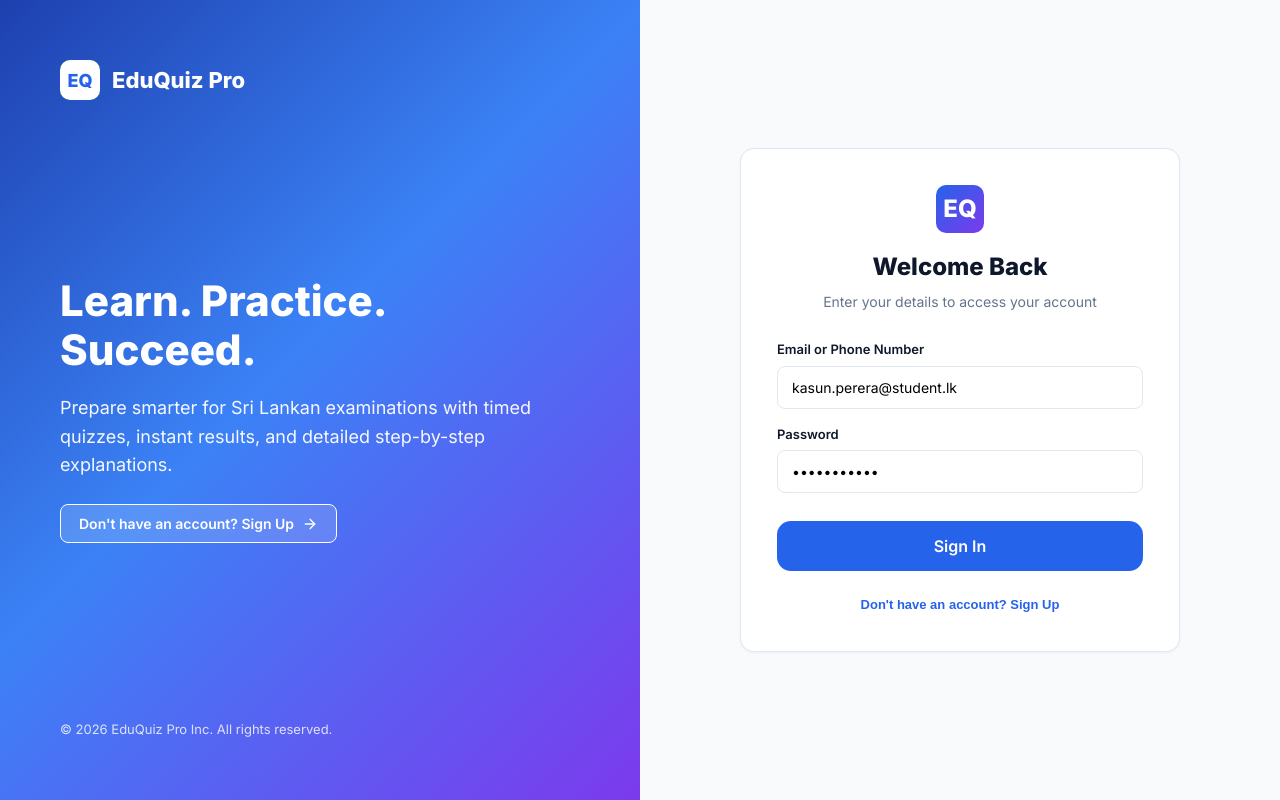
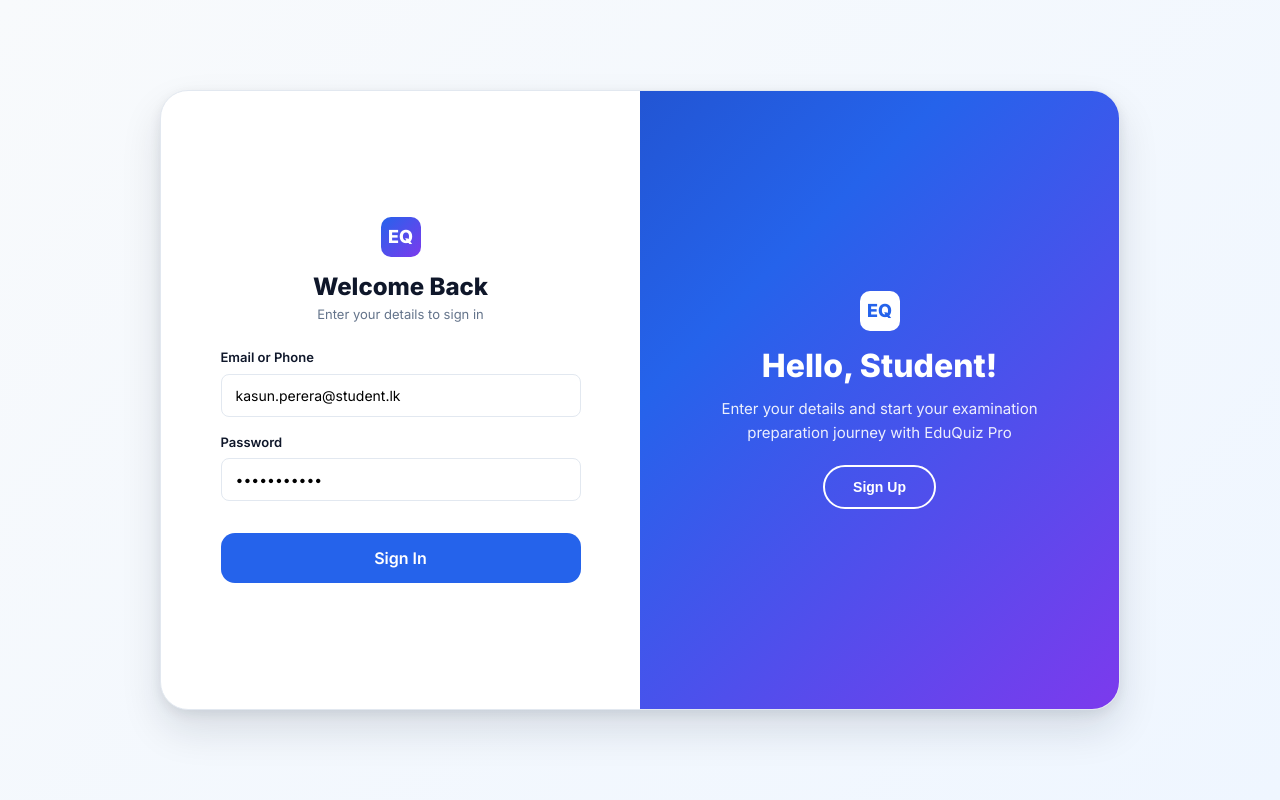
Before and after one commit to CASPIRE-Technologies/Quiz-Website-V2, a React (Vite) app in the folder frontend/: page /login in a window 1280 px wide. Built offline with nearby package versions, Linux system fonts and the light colour scheme.

Commit message:
feat: implement exact Solve It Smart animated sliding panel overlay with liquid color splash

```diff
--- a/frontend/src/index.css
+++ b/frontend/src/index.css
@@ -337,86 +337,171 @@ body {
   border-color: var(--color-primary);
 }
 
-/* Sliding Split Panel Auth Animation CSS */
-.auth-page-wrapper {
+/* ==========================================================================
+   SOLVE IT SMART / FLORIN POP SLIDING OVERLAY AUTH ANIMATION
+   ========================================================================== */
+
+.solve-auth-stage {
   display: flex;
+  justify-content: center;
+  align-items: center;
   min-height: 100vh;
-  width: 100vw;
-  overflow: hidden;
-  position: relative;
-  background-color: var(--color-bg);
+  background: linear-gradient(135deg, #F8FAFC 0%, #EFF6FF 100%);
+  padding: 20px;
 }
 
-.auth-hero-panel {
+.solve-auth-card {
+  background-color: #FFFFFF;
+  border-radius: 28px;
+  box-shadow: 0 20px 40px rgba(15, 23, 42, 0.12), 0 4px 12px rgba(15, 23, 42, 0.08);
+  position: relative;
+  overflow: hidden;
+  width: 960px;
+  max-width: 100%;
+  min-height: 620px;
+  border: 1px solid var(--color-border);
+}
+
+.form-container {
   position: absolute;
   top: 0;
-  left: 0;
-  width: 50%;
   height: 100%;
-  background: linear-gradient(135deg, #1E40AF 0%, #3B82F6 45%, #7C3AED 100%);
-  color: white;
-  padding: 60px;
-  display: flex;
-  flex-direction: column;
-  justify-content: space-between;
-  z-index: 10;
-  transition: transform 0.8s cubic-bezier(0.77, 0, 0.175, 1), background 0.8s ease;
-}
-
-.auth-hero-panel.active-signup {
-  transform: translateX(100%);
-  background: linear-gradient(135deg, #7C3AED 0%, #EC4899 55%, #2563EB 100%);
-}
-
-.auth-hero-panel.splashing-login {
-  width: 100%;
-  transform: translateX(0);
-  background: linear-gradient(135deg, #10B981 0%, #2563EB 50%, #7C3AED 100%);
-  animation: splashColorWave 1.2s infinite ease-in-out alternate;
-}
-
-.auth-form-panel {
-  position: absolute;
-  top: 0;
-  right: 0;
-  width: 50%;
-  height: 100%;
+  transition: all 0.6s ease-in-out;
   display: flex;
   align-items: center;
   justify-content: center;
-  padding: 32px;
-  z-index: 5;
-  transition: transform 0.8s cubic-bezier(0.77, 0, 0.175, 1);
+  padding: 40px;
 }
 
-.auth-form-panel.active-signup {
+.sign-in-container {
+  left: 0;
+  width: 50%;
+  z-index: 2;
+}
+
+.sign-up-container {
+  left: 0;
+  width: 50%;
+  opacity: 0;
+  z-index: 1;
+}
+
+.solve-auth-card.right-panel-active .sign-in-container {
+  transform: translateX(100%);
+  opacity: 0;
+}
+
+.solve-auth-card.right-panel-active .sign-up-container {
+  transform: translateX(100%);
+  opacity: 1;
+  z-index: 5;
+  animation: solveShow 0.6s ease-in-out;
+}
+
+@keyframes solveShow {
+  0%, 49.99% {
+    opacity: 0;
+    z-index: 1;
+  }
+  50%, 100% {
+    opacity: 1;
+    z-index: 5;
+  }
+}
+
+.overlay-container {
+  position: absolute;
+  top: 0;
+  left: 50%;
+  width: 50%;
+  height: 100%;
+  overflow: hidden;
+  transition: transform 0.6s ease-in-out;
+  z-index: 100;
+}
+
+.solve-auth-card.right-panel-active .overlay-container {
   transform: translateX(-100%);
 }
 
-/* Color Splash Animations */
+.overlay {
+  background: linear-gradient(135deg, #1E40AF 0%, #2563EB 50%, #7C3AED 100%);
+  background-repeat: no-repeat;
+  background-size: cover;
+  color: #FFFFFF;
+  position: relative;
+  left: -100%;
+  height: 100%;
+  width: 200%;
+  transform: translateX(0);
+  transition: transform 0.6s ease-in-out;
+}
+
+.solve-auth-card.right-panel-active .overlay {
+  transform: translateX(50%);
+}
+
+.overlay-panel {
+  position: absolute;
+  display: flex;
+  align-items: center;
+  justify-content: center;
+  flex-direction: column;
+  padding: 0 48px;
+  text-align: center;
+  top: 0;
+  height: 100%;
+  width: 50%;
+  transform: translateX(0);
+  transition: transform 0.6s ease-in-out;
+}
+
+.overlay-left {
+  transform: translateX(-20%);
+}
+
+.solve-auth-card.right-panel-active .overlay-left {
+  transform: translateX(0);
+}
+
+.overlay-right {
+  right: 0;
+  transform: translateX(0);
+}
+
+.solve-auth-card.right-panel-active .overlay-right {
+  transform: translateX(20%);
+}
+
+.ghost-btn {
+  background-color: transparent;
+  border: 2px solid #FFFFFF;
+  color: #FFFFFF;
+  font-weight: 700;
+  font-size: 14px;
+  padding: 12px 28px;
+  border-radius: var(--radius-full);
+  cursor: pointer;
+  transition: all 0.25s ease;
+  margin-top: 20px;
+}
+
+.ghost-btn:hover {
+  background-color: #FFFFFF;
+  color: var(--color-primary);
+  transform: translateY(-2px);
+  box-shadow: 0 6px 14px rgba(0, 0, 0, 0.15);
+}
+
+/* Splash Ripple Animation Keyframe */
 @keyframes circleSplashExpand {
   0% {
     transform: scale(0);
     opacity: 0.9;
   }
-  50% {
-    opacity: 1;
-  }
   100% {
     transform: scale(60);
     opacity: 1;
-  }
-}
-
-@keyframes splashColorWave {
-  0% {
-    background: linear-gradient(135deg, #1E40AF 0%, #3B82F6 50%, #7C3AED 100%);
-  }
-  50% {
-    background: linear-gradient(135deg, #7C3AED 0%, #EC4899 50%, #10B981 100%);
-  }
-  100% {
-    background: linear-gradient(135deg, #2563EB 0%, #7C3AED 50%, #10B981 100%);
   }
 }
 
@@ -435,28 +520,18 @@ body {
   }
 }
 
-/* Responsive Media Queries */
+/* Responsive Rules for Mobile */
 @media (max-width: 1023px) {
-  .desktop-sidebar {
-    display: none;
-  }
-  .main-wrapper {
-    margin-left: 0;
-  }
-  .mobile-bottom-nav {
-    display: flex;
-  }
-  .page-stage {
-    padding: 20px 16px calc(var(--bottom-nav-height) + 20px) 16px;
-  }
-  .header-search-wrap {
-    display: none !important;
-  }
-  .auth-hero-panel {
-    display: none;
-  }
-  .auth-form-panel {
-    width: 100%;
-    transform: none !important;
-  }
+  .desktop-sidebar { display: none; }
+  .main-wrapper { margin-left: 0; }
+  .mobile-bottom-nav { display: flex; }
+  .page-stage { padding: 20px 16px calc(var(--bottom-nav-height) + 20px) 16px; }
+  .header-search-wrap { display: none !important; }
+
+  .solve-auth-card { min-height: auto; }
+  .overlay-container { display: none; }
+  .form-container { position: relative; width: 100% !important; transform: none !important; opacity: 1 !important; }
+  .sign-up-container { display: none; }
+  .solve-auth-card.right-panel-active .sign-up-container { display: flex; }
+  .solve-auth-card.right-panel-active .sign-in-container { display: none; }
 }
--- a/frontend/src/pages/AuthPage.jsx
+++ b/frontend/src/pages/AuthPage.jsx
@@ -1,7 +1,7 @@
 import React, { useState } from 'react';
 import { useNavigate } from 'react-router-dom';
 import { useAuth } from '../context/AuthContext';
-import { CheckCircle2, Sparkles, ArrowRight } from 'lucide-react';
+import { CheckCircle2, Sparkles } from 'lucide-react';
 
 export default function AuthPage() {
   const navigate = useNavigate();
@@ -32,19 +32,18 @@ export default function AuthPage() {
   };
 
   return (
-    <div className="auth-page-wrapper">
-      {/* Full-Screen Expanding Liquid Color Splash Overlay */}
+    <div className="solve-auth-stage">
+      {/* Dynamic Liquid Color Splash Overlay */}
       {isSplashing && (
         <div style={{
           position: 'fixed',
           inset: 0,
-          zIndex: 90,
+          zIndex: 999,
           pointerEvents: 'none',
           display: 'flex',
           alignItems: 'center',
           justifyContent: 'center'
         }}>
-          {/* Expanding Radial Gradient Circle Ripple */}
           <div style={{
             position: 'absolute',
             width: '100px',
@@ -55,10 +54,9 @@ export default function AuthPage() {
             boxShadow: '0 0 120px rgba(124, 58, 237, 0.9)'
           }} />
 
-          {/* Success Glassmorphic Popup */}
           <div style={{
             position: 'relative',
-            zIndex: 100,
+            zIndex: 1000,
             backgroundColor: 'rgba(255, 255, 255, 0.95)',
             backdropFilter: 'blur(20px)',
             padding: '36px 52px',
@@ -77,8 +75,7 @@ export default function AuthPage() {
               display: 'flex',
               alignItems: 'center',
               justifyContent: 'center',
-              margin: '0 auto 16px auto',
-              boxShadow: '0 8px 20px rgba(22, 163, 74, 0.25)'
+              margin: '0 auto 16px auto'
             }}>
               <CheckCircle2 size={38} />
             </div>
@@ -92,96 +89,104 @@ export default function AuthPage() {
         </div>
       )}
 
-      {/* Sliding Colored Hero Panel (Swaps positions left <-> right) */}
-      <div className={`auth-hero-panel ${isSignUp ? 'active-signup' : ''} ${isSplashing ? 'splashing-login' : ''}`}>
-        <div style={{ display: 'flex', alignItems: 'center', gap: '12px' }}>
-          <div className="logo-badge" style={{ background: 'white', color: 'var(--color-primary)' }}>EQ</div>
-          <span style={{ fontSize: '22px', fontWeight: 800 }}>EduQuiz Pro</span>
+      {/* Main Solve It Smart Animated Auth Card Container */}
+      <div className={`solve-auth-card ${isSignUp ? 'right-panel-active' : ''}`}>
+
+        {/* SIGN UP FORM (Left side when active) */}
+        <div className="form-container sign-up-container">
+          <form onSubmit={handleSubmit} style={{ width: '100%', maxWidth: '360px' }}>
+            <div style={{ textAlign: 'center', marginBottom: '24px' }}>
+              <div className="logo-badge" style={{ margin: '0 auto 12px auto' }}>EQ</div>
+              <h2 style={{ fontSize: '24px', fontWeight: 800 }}>Create Account</h2>
+              <p style={{ fontSize: '13px', color: 'var(--color-text-muted)' }}>Use your email for registration</p>
             </div>
 
-        <div>
-          <h1 style={{ fontSize: '42px', fontWeight: 800, lineHeight: 1.15, marginBottom: '20px' }}>
-            {isSignUp ? 'Join Thousands of Sri Lankan Scholars.' : 'Learn. Practice.\nSucceed.'}
-          </h1>
-          <p style={{ fontSize: '18px', opacity: 0.95, lineHeight: 1.6, maxWidth: '520px' }}>
-            {isSignUp
-              ? 'Create your free account today to access Grade 5, O/L, and A/L model examination papers with live timed feedback.'
-              : 'Prepare smarter for Sri Lankan examinations with timed quizzes, instant results, and detailed step-by-step explanations.'}
-          </p>
-          <button
-            onClick={() => setIsSignUp(!isSignUp)}
-            className="btn btn-outline"
-            style={{ marginTop: '24px', borderColor: 'white', color: 'white', background: 'rgba(255, 255, 255, 0.15)', backdropFilter: 'blur(10px)' }}
-          >
-            {isSignUp ? 'Already have an account? Sign In' : "Don't have an account? Sign Up"} <ArrowRight size={16} />
-          </button>
+            <div className="form-group">
+              <label className="form-label">Full Name</label>
+              <input type="text" className="form-input" value={name} onChange={(e) => setName(e.target.value)} required />
             </div>
 
-        <div style={{ fontSize: '13px', opacity: 0.8 }}>© 2026 EduQuiz Pro Inc. All rights reserved.</div>
-      </div>
-
-      {/* Sliding Form Container Panel (Swaps positions right <-> left) */}
-      <div className={`auth-form-panel ${isSignUp ? 'active-signup' : ''}`}>
-        <div className="card" style={{ maxWidth: '440px', width: '100%', padding: '36px', opacity: isSplashing ? 0.3 : 1, transition: 'opacity 0.3s ease' }}>
-          <div style={{ textAlign: 'center', marginBottom: '28px' }}>
-            <div className="logo-badge" style={{ margin: '0 auto 16px auto', width: '48px', height: '48px', fontSize: '24px' }}>EQ</div>
-            <h2 style={{ fontSize: '24px', fontWeight: 800, marginBottom: '6px' }}>
-              {isSignUp ? 'Create Student Account' : 'Welcome Back'}
-            </h2>
-            <p style={{ fontSize: '14px', color: 'var(--color-text-muted)' }}>
-              {isSignUp ? 'Enter your details to register on EduQuiz Pro' : 'Enter your details to access your account'}
-            </p>
-          </div>
-
-          <form onSubmit={handleSubmit}>
-            {isSignUp && (
             <div className="form-group">
-                <label className="form-label">Full Student Name</label>
-                <input type="text" className="form-input" value={name} onChange={(e) => setName(e.target.value)} placeholder="e.g. Kasun Perera" required disabled={isSplashing} />
-              </div>
-            )}
-
-            <div className="form-group">
-              <label className="form-label">Email or Phone Number</label>
-              <input type="text" className="form-input" value={email} onChange={(e) => setEmail(e.target.value)} placeholder="student@school.lk" required disabled={isSplashing} />
+              <label className="form-label">Email or Phone</label>
+              <input type="text" className="form-input" value={email} onChange={(e) => setEmail(e.target.value)} required />
             </div>
 
             <div className="form-group">
               <label className="form-label">Password</label>
-              <input type="password" className="form-input" value={password} onChange={(e) => setPassword(e.target.value)} required disabled={isSplashing} />
+              <input type="password" className="form-input" value={password} onChange={(e) => setPassword(e.target.value)} required />
             </div>
 
-            {isSignUp && (
             <div className="form-group">
-                <label className="form-label">Target Examination Level</label>
+              <label className="form-label">Exam Level</label>
               <select className="form-input" value={examLevel} onChange={(e) => setExamLevel(e.target.value)}>
                 <option value="G.C.E. Ordinary Level (O/L)">G.C.E. Ordinary Level (O/L)</option>
                 <option value="G.C.E. Advanced Level (A/L)">G.C.E. Advanced Level (A/L)</option>
                 <option value="Grade 5 Scholarship">Grade 5 Scholarship</option>
               </select>
             </div>
-            )}
 
-            <button
-              type="submit"
-              className="btn btn-primary btn-block btn-lg"
-              style={{ marginTop: '12px', overflow: 'hidden', position: 'relative' }}
-              disabled={isSplashing}
-            >
-              {isSplashing ? 'Authenticating...' : (isSignUp ? 'Create Account & Sign In' : 'Sign In')}
+            <button type="submit" className="btn btn-primary btn-block btn-lg" style={{ marginTop: '8px' }}>
+              Sign Up
             </button>
           </form>
+        </div>
 
-          <div style={{ textAlign: 'center', marginTop: '20px' }}>
-            <button
-              type="button"
-              onClick={() => setIsSignUp(!isSignUp)}
-              style={{ border: 'none', background: 'transparent', color: 'var(--color-primary)', fontWeight: 600, fontSize: '13px', cursor: 'pointer' }}
-            >
-              {isSignUp ? 'Already have an account? Sign In' : "Don't have an account? Sign Up"}
+        {/* SIGN IN FORM (Right side when active) */}
+        <div className="form-container sign-in-container">
+          <form onSubmit={handleSubmit} style={{ width: '100%', maxWidth: '360px' }}>
+            <div style={{ textAlign: 'center', marginBottom: '24px' }}>
+              <div className="logo-badge" style={{ margin: '0 auto 12px auto' }}>EQ</div>
+              <h2 style={{ fontSize: '24px', fontWeight: 800 }}>Welcome Back</h2>
+              <p style={{ fontSize: '13px', color: 'var(--color-text-muted)' }}>Enter your details to sign in</p>
+            </div>
+
+            <div className="form-group">
+              <label className="form-label">Email or Phone</label>
+              <input type="text" className="form-input" value={email} onChange={(e) => setEmail(e.target.value)} required />
+            </div>
+
+            <div className="form-group">
+              <label className="form-label">Password</label>
+              <input type="password" className="form-input" value={password} onChange={(e) => setPassword(e.target.value)} required />
+            </div>
+
+            <button type="submit" className="btn btn-primary btn-block btn-lg" style={{ marginTop: '16px' }}>
+              Sign In
+            </button>
+          </form>
+        </div>
+
+        {/* OVERLAY SLIDING PANEL (Slides left <-> right) */}
+        <div className="overlay-container">
+          <div className="overlay">
+
+            {/* OVERLAY LEFT (Shown when Sign Up form is active) */}
+            <div className="overlay-panel overlay-left">
+              <div className="logo-badge" style={{ background: 'white', color: 'var(--color-primary)', margin: '0 auto 16px auto' }}>EQ</div>
+              <h2 style={{ fontSize: '32px', fontWeight: 800, marginBottom: '12px', lineHeight: 1.2 }}>Welcome Back!</h2>
+              <p style={{ fontSize: '15px', opacity: 0.9, lineHeight: 1.6, maxWidth: '320px' }}>
+                To keep connected with us please sign in with your student credentials
+              </p>
+              <button className="ghost-btn" onClick={() => setIsSignUp(false)}>
+                Sign In
               </button>
             </div>
+
+            {/* OVERLAY RIGHT (Shown when Sign In form is active) */}
+            <div className="overlay-panel overlay-right">
+              <div className="logo-badge" style={{ background: 'white', color: 'var(--color-primary)', margin: '0 auto 16px auto' }}>EQ</div>
+              <h2 style={{ fontSize: '32px', fontWeight: 800, marginBottom: '12px', lineHeight: 1.2 }}>Hello, Student!</h2>
+              <p style={{ fontSize: '15px', opacity: 0.9, lineHeight: 1.6, maxWidth: '320px' }}>
+                Enter your details and start your examination preparation journey with EduQuiz Pro
+              </p>
+              <button className="ghost-btn" onClick={() => setIsSignUp(true)}>
+                Sign Up
+              </button>
             </div>
+
+          </div>
+        </div>
+
       </div>
     </div>
   );
```
Lines whose indentation alone changed are shown as unchanged.
